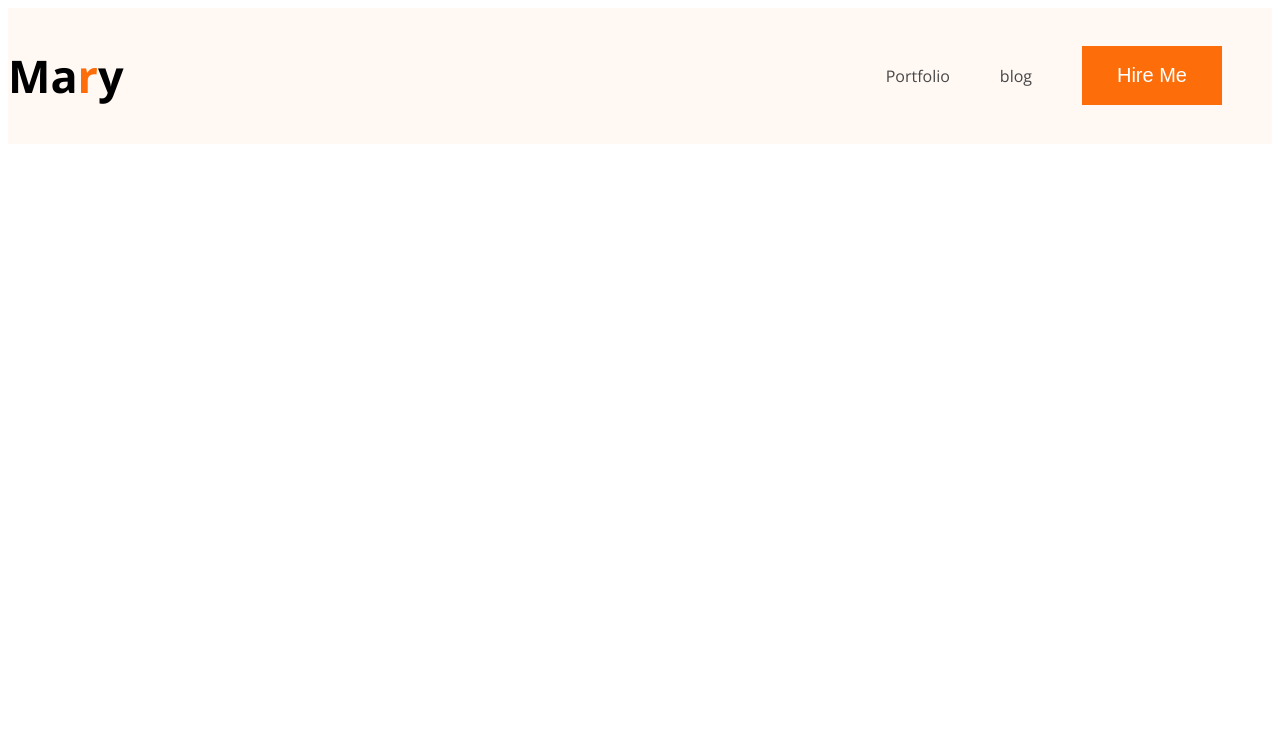
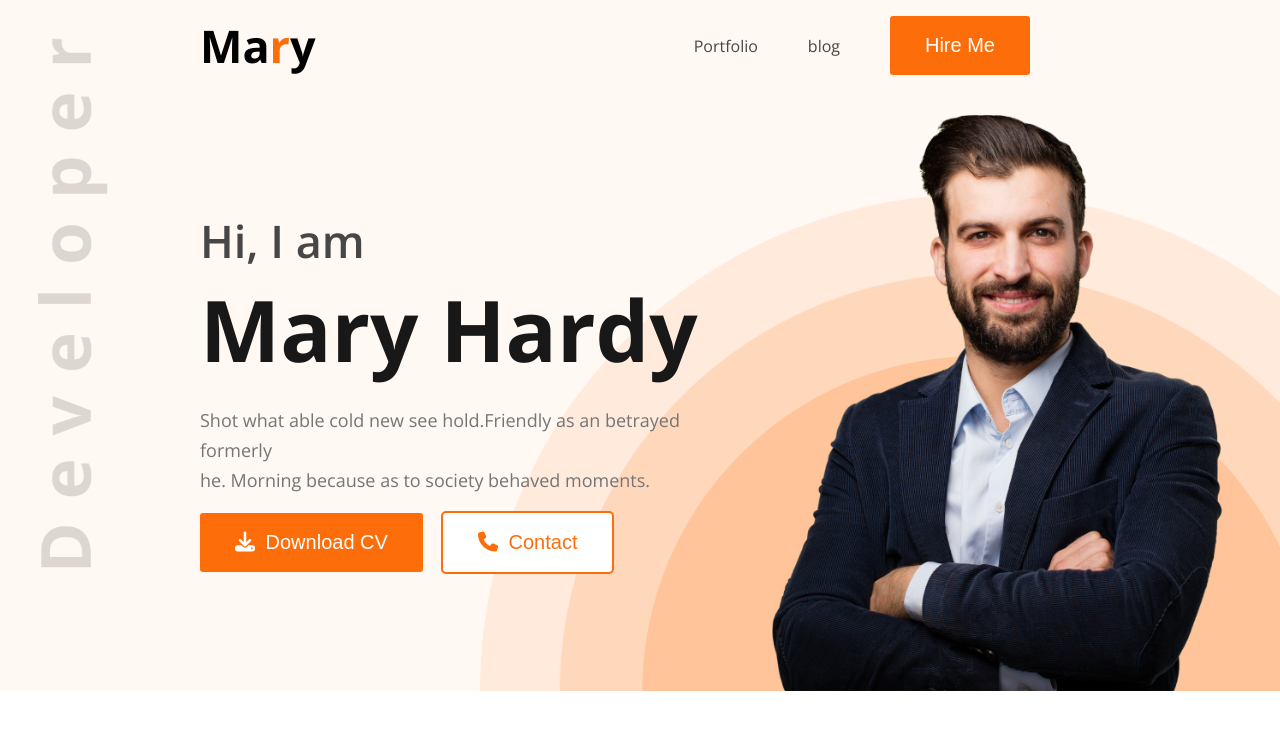
Before and after one commit to Naim-Ahmad/developer_portfolio, a plain HTML site: page index.html in a window 1280 px wide. Drawn offline with nearby package versions, Linux system fonts and the light colour scheme.

Commit message:
added header

```diff
--- a/index.html
+++ b/index.html
@@ -4,7 +4,11 @@
     <meta charset="UTF-8">
     <meta name="viewport" content="width=device-width, initial-scale=1.0">
     <title>Developer Portfolio</title>
+    <link rel="stylesheet" href="https://cdnjs.cloudflare.com/ajax/libs/font-awesome/6.4.0/css/all.min.css"
+        integrity="sha512-iecdLmaskl7CVkqkXNQ/ZH/XLlvWZOJyj7Yy7tcenmpD1ypASozpmT/E0iPtmFIB46ZmdtAc9eNBvH0H/ZpiBw=="
+        crossorigin="anonymous" referrerpolicy="no-referrer" />
     <link rel="stylesheet" href="styles/dev-portfolio.css">
+
 </head>
 <body>
     <header>
@@ -16,6 +20,18 @@
                 <li><button class="btn-primary">Hire Me</button></li>
             </ul>
         </nav>
+
+        <div class="banner flex-between">
+            <img class="developer-img" src="/images/developer.png" alt="web developer">
+            <div class="banner-content">
+                <h3 class="banner-greeting">Hi, I am</h3>
+                <h1 class="banner-title">Mary Hardy</h1>
+                <p class="text-description">Shot what able cold new see hold.Friendly as an betrayed formerly <br> he. Morning because as to society behaved moments.</p>
+                <button class="btn-primary"><i class="fa-solid fa-download mr-1"></i> Download CV</button>
+                <button class="btn-primary btn-contact"><i class="mr-1 fa-solid fa-phone"></i> Contact</button>
+            </div>
+            <img class="profile-pic" src="/images/hardy.png" alt="mary hardy's  profile picture">
+        </div>
     </header>
     <main></main>
     <footer></footer>
--- a/styles/dev-portfolio.css
+++ b/styles/dev-portfolio.css
@@ -2,12 +2,23 @@
 
 :root {
   --primary-color: #fd6e0a;
-  --dark2: #474747;
+  --dark-01: #181818;
+  --dark-02: #474747;
+  --dark-03: #757575;
 }
 
 /* common shared styles */
 body {
   font-family: 'Open Sans', sans-serif;
+  margin: 0;
+}
+
+h1,
+h3 {
+  margin: 0;
+}
+.mr-1 {
+  margin-right: 5px;
 }
 .flex-between {
   display: flex;
@@ -28,23 +39,31 @@ body {
   font-size: 20px;
   font-weight: 700px;
   padding: 18px 35px;
+  border-radius: 3px;
 }
+
+.text-description {
+  color: var(--dark-03, #757575);
+  font-size: 18px;
+  font-weight: 400;
+  line-height: 30px;
+}
+
 /* navbar styles */
-header {
-  background-color: #fff8f3;
+nav {
+  padding: 0 200px;
 }
 
 header nav ul {
   list-style: none;
 }
-
 header nav ul li {
   margin-right: 50px;
 }
 
 header nav a {
   text-decoration: none;
-  color: var(--dark2);
+  color: var(--dark-02);
 }
 
 .nav-title {
@@ -54,3 +73,50 @@ header nav a {
 .nav-title > span {
   color: var(--primary-color);
 }
+
+/* header related styles */
+header {
+  background-color: #fff8f3;
+}
+
+.banner {
+  background-image: url('../images/header_bg.png');
+  background-repeat: no-repeat;
+  background-position: bottom right;
+  background-size: 800px;
+}
+.profile-pic {
+  width: 500px;
+  height: 600px;
+  margin-right: 50px;
+}
+
+.developer-img {
+  width: 70px;
+  position: absolute;
+  top: 38px;
+  left: 38px;
+}
+
+.banner-content {
+  margin-left: 200px;
+}
+
+.banner-greeting {
+  color: var(--dark-02);
+  font-size: 45px;
+  font-weight: 600;
+}
+
+.banner-title {
+  color: var(--dark-01, #181818);
+  font-size: 85px;
+  font-weight: 700;
+}
+
+.btn-contact {
+  margin-left: 1rem;
+  background-color: white;
+  color: var(--primary-color);
+  outline: 2px solid var(--primary-color);
+}
```
